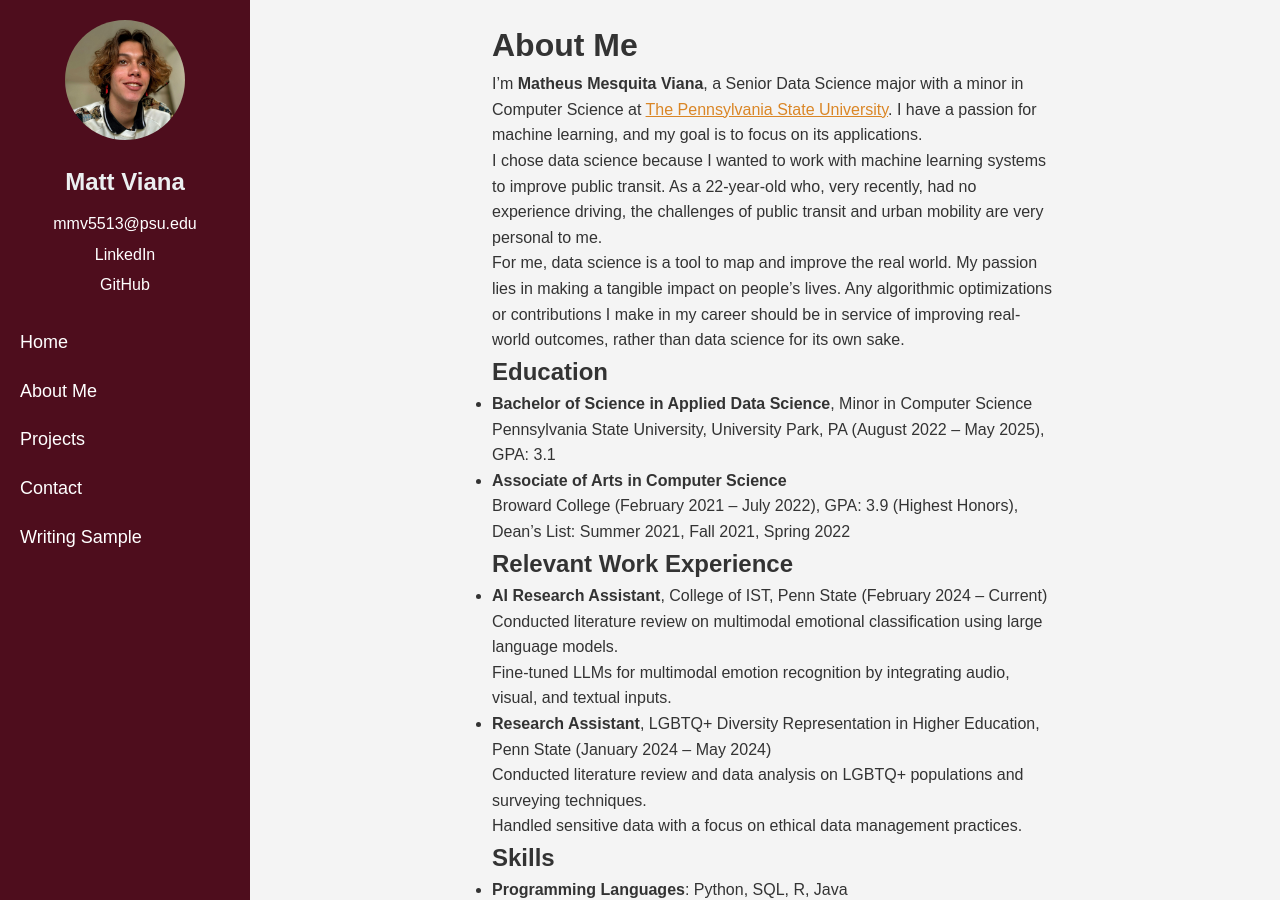
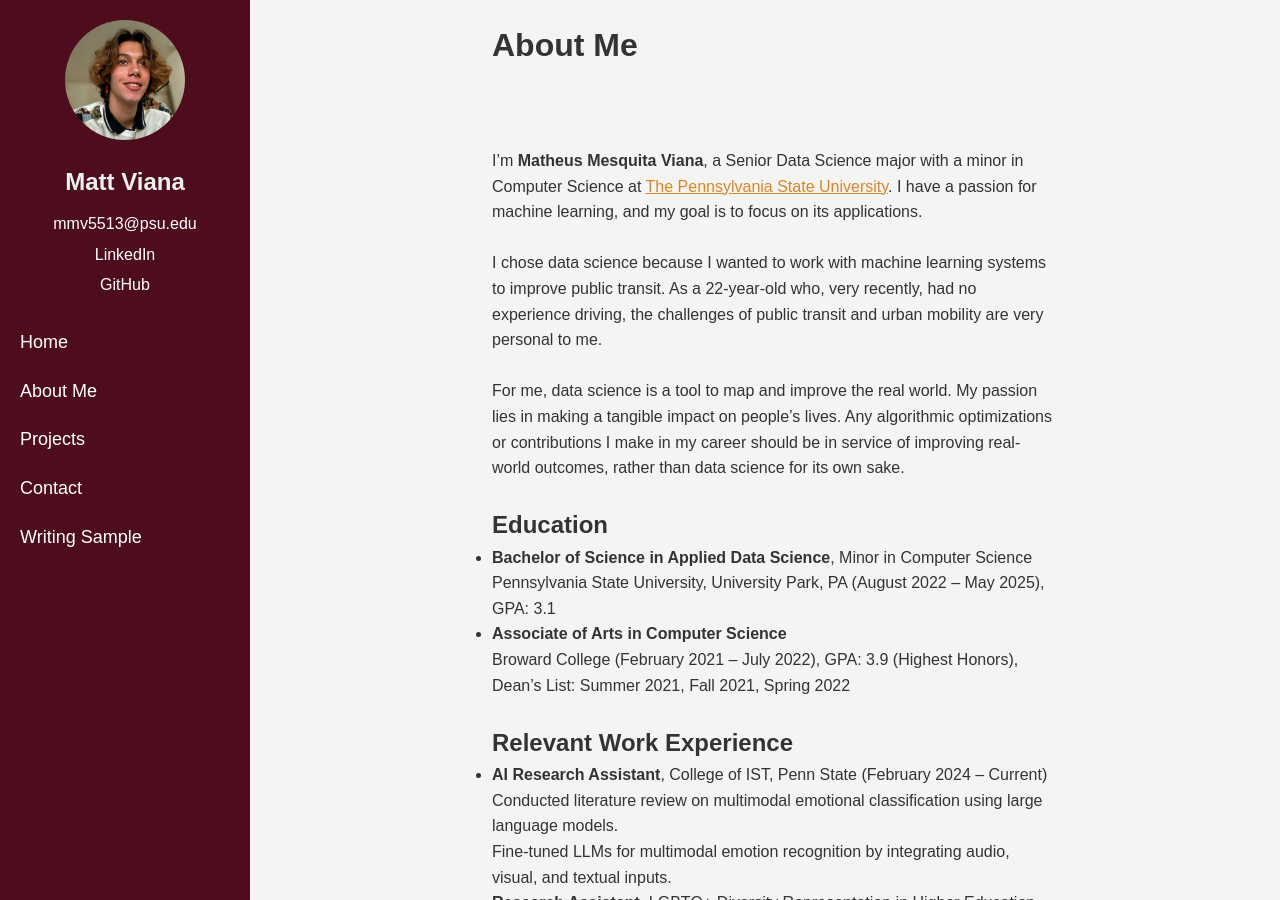
Before and after one commit to zXmattmesq/zXmattmesq.github.io, a Jekyll site: the page built from about.md, in a window 1280 px wide and 900 px high. Built offline with Jekyll 4.4.1, drawn with Linux system fonts in a browser that asks for light colours.

Commit message:
about me edits

```diff
--- a/about.md
+++ b/about.md
@@ -4,20 +4,20 @@ title: About Me
 ---
 
 # About Me
-
+<br><br><br>
 I'm **Matheus Mesquita Viana**, a Senior Data Science major with a minor in Computer Science at [The Pennsylvania State University](https://ist.psu.edu/). I have a passion for machine learning, and my goal is to focus on its applications.
-
+<br><br>
 I chose data science because I wanted to work with machine learning systems to improve public transit. As a 22-year-old who, very recently, had no experience driving, the challenges of public transit and urban mobility are very personal to me.
-
+<br><br>
 For me, data science is a tool to map and improve the real world. My passion lies in making a tangible impact on people’s lives. Any algorithmic optimizations or contributions I make in my career should be in service of improving real-world outcomes, rather than data science for its own sake.
-
+<br><br>
 ## Education
 
 - **Bachelor of Science in Applied Data Science**, Minor in Computer Science
   Pennsylvania State University, University Park, PA (August 2022 – May 2025), GPA: 3.1
 - **Associate of Arts in Computer Science**
   Broward College (February 2021 – July 2022), GPA: 3.9 (Highest Honors), Dean’s List: Summer 2021, Fall 2021, Spring 2022
-
+<br><br>
 ## Relevant Work Experience
 
 - **AI Research Assistant**, College of IST, Penn State (February 2024 – Current)
@@ -27,15 +27,14 @@ For me, data science is a tool to map and improve the real world. My passion lie
 - **Research Assistant**, LGBTQ+ Diversity Representation in Higher Education, Penn State (January 2024 – May 2024)
   Conducted literature review and data analysis on LGBTQ+ populations and surveying techniques.
   Handled sensitive data with a focus on ethical data management practices.
-
+<br><br>
 ## Skills
-
 - **Programming Languages**: Python, SQL, R, Java
 - Tableau
 - Hadoop
 - NLP
 - Computer Vision
-
+<br><br>
 ## Certifications
 
 - Custom and Distributed Training with TensorFlow (June 21st, 2024) - DeepLearning.AI
```
